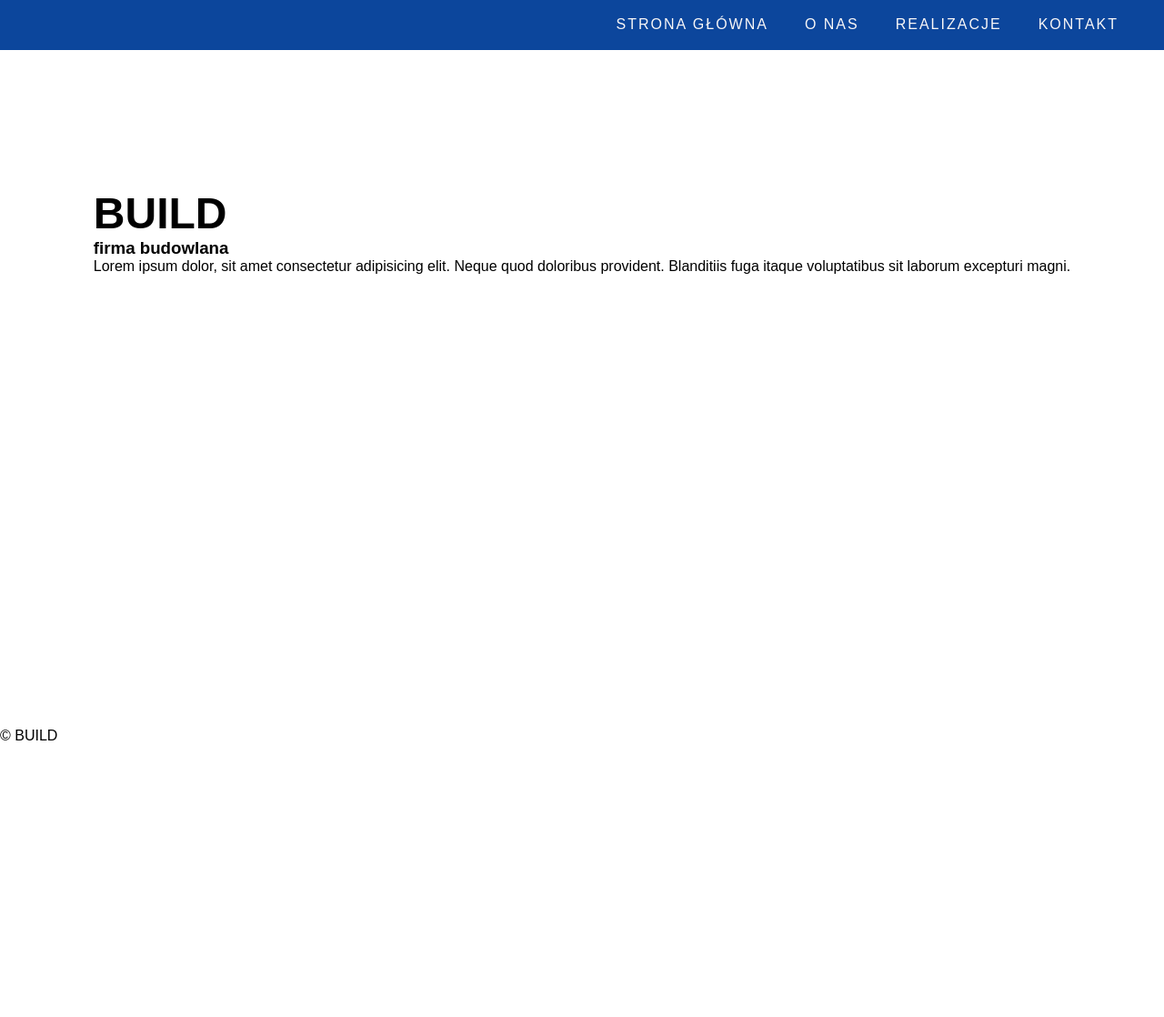
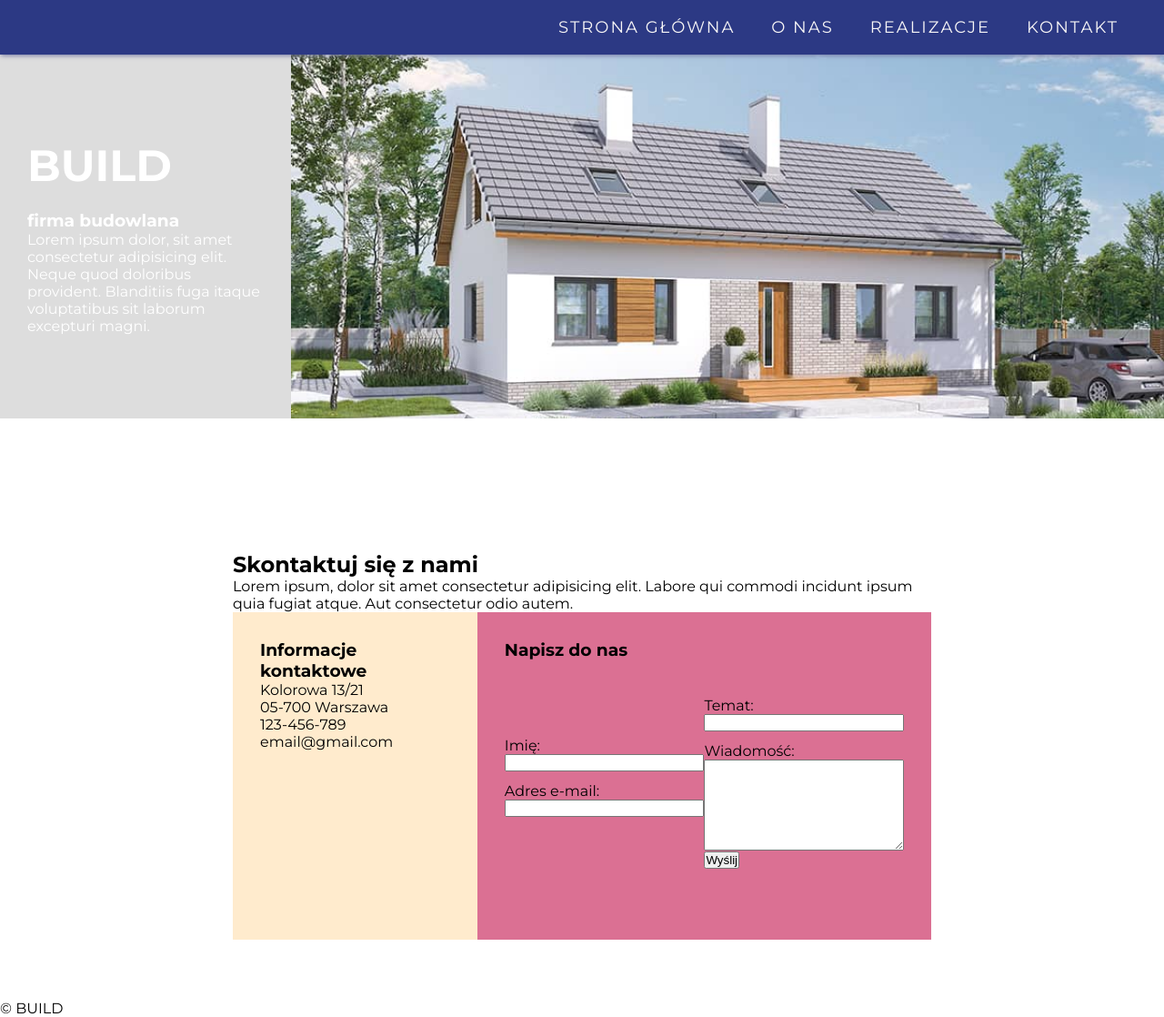
Before and after one commit to michalina-sz/company-website, a plain HTML site: page index.html in a window 1280 px wide. Shown: the whole page at 91% size. Before the commit the page ends 818 px from the top, so only its background shows below. Drawn offline with nearby package versions, Linux system fonts and the light colour scheme; files that its build step writes are made by us from their sources.

Commit message:
Added contact us section

```diff
--- a/index.html
+++ b/index.html
@@ -7,12 +7,22 @@
     <meta name="viewport" content="width=device-width, initial-scale=1.0">
     <title>BUILD Firma Budowlana</title>
     <link rel="stylesheet" href="css/hamburger.css">
-    <link rel="stylesheet" href="css/style.css">
+    <link rel="stylesheet" href="/sass/style.css">
+    <link rel="preconnect" href="https://fonts.googleapis.com">
+    <link rel="preconnect" href="https://fonts.gstatic.com" crossorigin>
+    <link href="https://fonts.googleapis.com/css2?family=Montserrat:wght@300;400;700&display=swap" rel="stylesheet">
+    <script src="https://kit.fontawesome.com/024adadb05.js" crossorigin="anonymous"></script>
 </head>
 
 <body>
 
-    <div class="wrapper">
+    <nav class="nav nav-desktop">
+        <a href="#">strona główna</a>
+        <a href="#aboutus">o nas</a>
+        <a href="#realizations">realizacje</a>
+        <a href="#contactus">kontakt</a>
+    </nav>
+
     <header class="header">
         <!-- <button class="hamburger hamburger--spin" type="button">
         <span class="hamburger-box">
@@ -32,20 +42,13 @@
         <a href="#realizations">realizacje</a>
         <a href="#contact">kontakt</a>
     </div>     -->
-        <nav class="nav nav-desktop">
-                <a href="#">strona główna</a>
-                <a href="#aboutus">o nas</a>
-                <a href="#realizations">realizacje</a>
-                <a href="#contact">kontakt</a>
-            </nav>
-            <div class="container">
+
             <div class="header-text">
                 <h1 class="company-name">BUILD</h1>
                 <h3>firma budowlana</h3>
                 <p>Lorem ipsum dolor, sit amet consectetur adipisicing elit. Neque quod doloribus provident.
                     Blanditiis fuga
                     itaque voluptatibus sit laborum excepturi magni.</p>
-                </div>
             </div>
 
         <div class="header-img">
@@ -59,10 +62,71 @@
         </a>
     </header>
 
+        <a href="#cards">
+            <div class="header-arrow">
+                <img src="" alt="">
+            </div>
+        </a>
+    </header>
+
+    <section id="aboutus" class="aboutus"></section>
+
+    <section id="realizations" class="realizations"></section>
+
+    <section id="contactus" class="contactus">
+        <div class="contact-header">
+            <h2>Skontaktuj się z nami</h2>
+            <p>Lorem ipsum, dolor sit amet consectetur adipisicing elit. Labore qui commodi incidunt ipsum quia fugiat
+                atque. Aut consectetur odio autem.</p>
+        </div>
+        <div class="contact-wrapper">
+            <div class="contact-info">
+                <h3>Informacje kontaktowe</h3>
+                <div class="contact-element">
+                    <p>Kolorowa 13/21 <br>05-700 Warszawa</p>
+                </div>
+                <div class="contact-element">
+                    <p>123-456-789</p>
+                </div>
+                <div class="contact-element">
+                    <p>email@gmail.com</p>
+                </div>
+            </div>
+            <div class="message-container">
+                <h3>Napisz do nas</h3>
+                <form method="post" action="sendemail.php">
+                    <div class="form-left">
+                        <div class="form-box"> <label for="name">Imię:</label>
+                            <input type="text" id="name" name="name">
+                        </div>
+                        <div class="form-box"> <label for="email">Adres e-mail:</label>
+                            <input type="email" id="email" name="email">
+                        </div>
+                    </div>
+
+                    <div class="form-right">
+                        <div class="form-box">
+                            <label for="subject">Temat:</label>
+                            <input type="text" id="subject" name="subject">
+                        </div>
+
+                        <div class="form-box"> <label for="message">Wiadomość:</label>
+                            <textarea id="message" name="message"></textarea>
+                        </div>
+
+                        <input type="submit" value="Wyślij">
+
+                    </div>
+
+
+                </form>
+            </div>
+        </div>
+    </section>
+
     <footer>
         <p class="footer-bottom-text">&copy; <span class="footer-year"></span>BUILD</p>
     </footer>
-    </div>
 </body>
 
 </html>
--- a/sass/style.scss
+++ b/sass/style.scss
@@ -7,7 +7,7 @@
 }
 
 body {
-	font-family: 'Raleway', sans-serif;
+	font-family: 'Montserrat', sans-serif;
 	background-color: #fff;
 }
 
@@ -22,57 +22,166 @@ h1.company-name {
 //     width: 100%;
 // }
 
-//header
-
-.header {
-    display: flex;
-    flex-direction: column;
-    justify-content: flex-start;
-    height: 100vh;
-    align-items: center;
-    position: relative;
-    overflow: hidden;
-}
-
 // .info-bar {
 //     width: 100%;
 //     height: 30px;
 //     background-color: #DDDDDD;
 // }
 
-.nav-desktop {
+nav.nav-desktop {
+	position: fixed;
 	display: flex;
 	align-items: center;
 	justify-content: flex-end;
-	width: 100%;
+	top: 0;
+	width: 100vw;
 	height: 60px;
 	padding-right: 30px;
 	text-transform: uppercase;
 	transition: background-color 0.6s;
-    background-color: #0C469C;
+	background-color: #0c469c;
+	background-color: #2c3984;
 	z-index: 1;
+
+	box-shadow: 1px 1px 5px #7075a1;
+
+	a {
+		display: flex;
+		align-items: center;
+		height: 100%;
+		line-height: 60px;
+		padding: 10px 20px;
+		font-size: 18px;
+		color: #f9f7f7;
+		letter-spacing: 2px;
+		text-decoration: none;
+		// transition: transform 0.3s;
+		transition: background-color 0.3s;
 	}
 
-.nav-desktop a {
-    padding: 10px 20px;
-    color: #F9F7F7;
-    letter-spacing: 2px;
-    text-decoration: none;
+	a:hover {
+		background-color: #093f8f;
+		background-color: #24317a;
+		// transform: scale(1.03);
+	}
+}
+
+//header
+
+.header {
+	display: flex;
+	flex-direction: row;
+	justify-content: flex-start;
+	height: 50vh;
+	// margin: 40px;
+	margin: 60px 0;
+	align-items: center;
+	position: relative;
+	overflow: hidden;
+	z-index: 0;
+	color: #fff;
 }
 
 .header-text {
 	display: flex;
 	justify-content: center;
 	flex-direction: column;
-    height: 50vh;
+	height: 100%;
+	width: 25%;
+	padding: 30px;
+	background-color: #ddd;
 	position: relative;
+	z-index: 1;
+}
+
+.company-name {
+	margin-bottom: 20px;
 }
 
 .header-img {
 	display: flex;
 	justify-content: center;
+	flex-direction: row;
+	height: 100%;
+	width: 75%;
+	position: relative;
+	background-image: url('/img/dom.jpg');
+	background-position: center;
+	background-size: cover;
+	z-index: 0;
+}
+
+.header-shadow {
+	width: 100%;
+	height: 100%;
+	top: 0;
+	left: 0;
+	position: absolute;
+	// background-color: rgba(0, 0, 0, 0.582);
+	z-index: 1;
+}
+
+section.contactus {
+	display: flex;
 	flex-direction: column;
+	justify-content: center;
+	align-items: center;
+	height: 70vh;
+
+	.contact-header {
+		width: 60vw;
+	}
+	.contact-wrapper {
+		display: flex;
+		width: 60vw;
 		height: 45vh;
-    position: relative;
-    background-image: url(/img/Dom\ jednorodzinny\ w\ Grodzisku\ Mazowieckim.jpg);
+		background-color: lightsteelblue;
+
+		.contact-info {
+			padding: 30px;
+			width: 35%;
+			height: 100%;
+			// padding: 30px;
+			background-color: blanchedalmond;
+
+			.contact-element {
+				display: flex;
 			}
+		}
+
+		.message-container {
+			padding: 30px;
+			width: 65%;
+			height: 100%;
+			// padding: 30px;
+			background-color: palevioletred;
+
+			form {
+				display: flex;
+				justify-content: center;
+				align-content: flex-start;
+				margin-top: 40px;
+				width: 100%;
+				justify-content: space-evenly;
+				align-items: center;
+
+				.form-right {
+					.form-box {
+						textarea {
+							height: 100px;
+						}
+					}
+				}
+				.form-right,
+				.form-left {
+					width: 50%;
+					.form-box {
+						display: flex;
+						flex-direction: column;
+						min-height: 50px;
+					}
+				}
+			}
+		}
+	}
+}
```
Also changed, not shown: css/style.css (deleted), img/dom.jpg (added), sass/hamburger.css, sass/style.css (added), 3 other files. Lines whose indentation alone changed are shown as unchanged.
